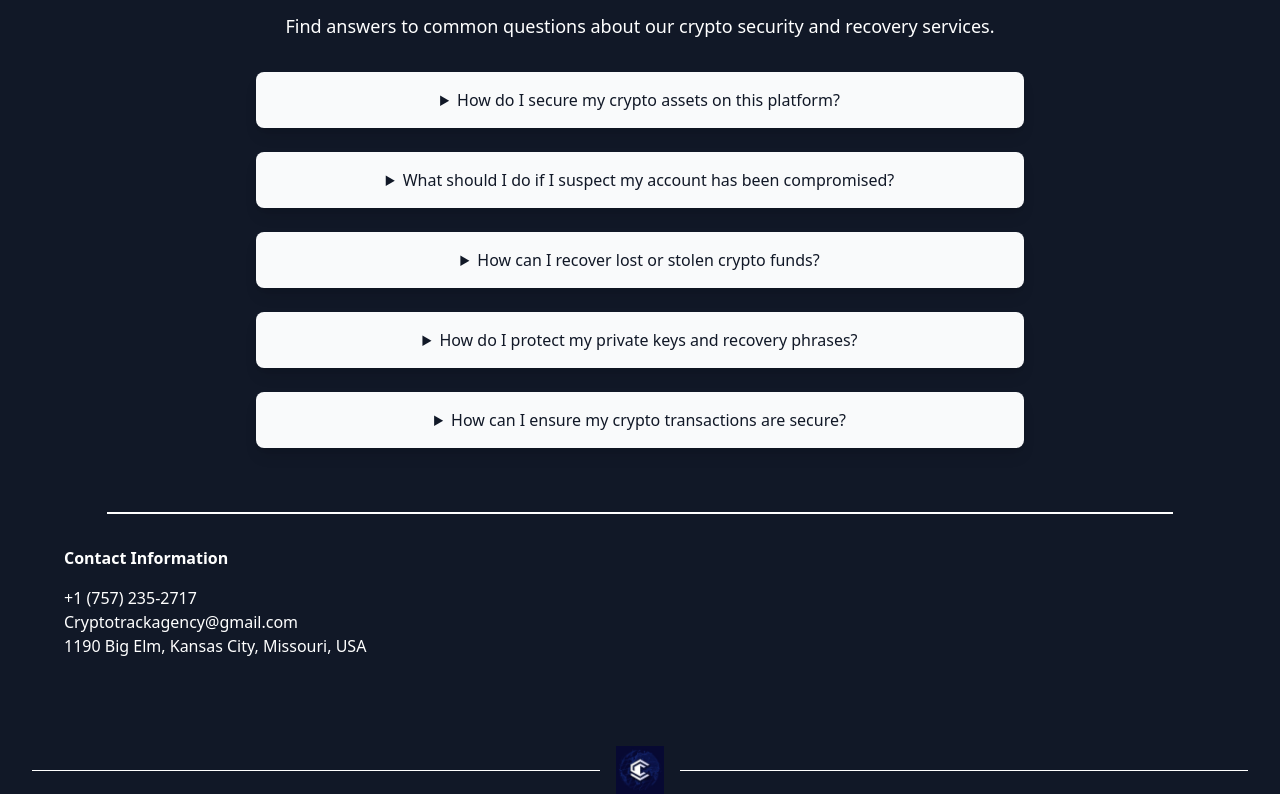
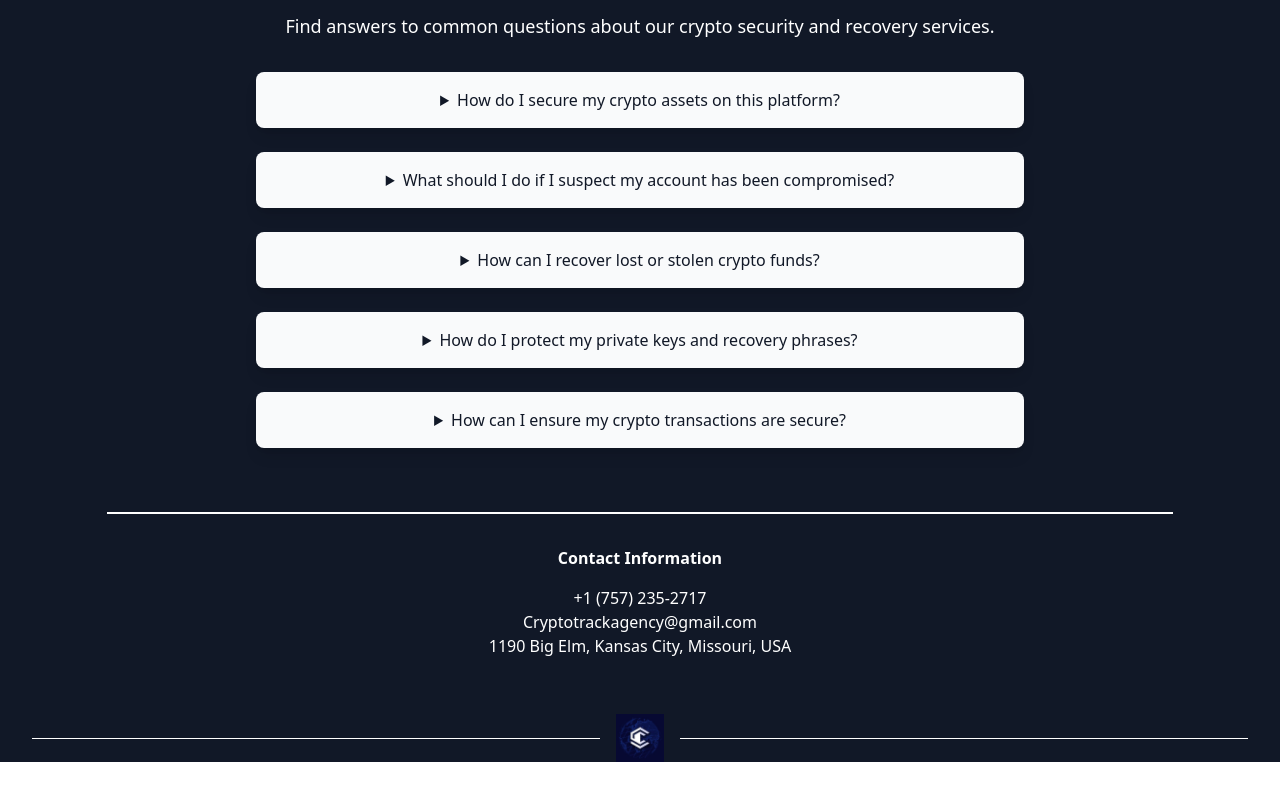
Before and after one commit to Iydeejames/crypto-retrak-agency, a React (Vite) app: page / in a window 1280 px wide. Shown: the part 4585-5379 px from the top of the page. After the commit the page ends 5347 px from the top, so only its background shows below. Built offline with nearby package versions, Linux system fonts and the light colour scheme.

Commit message:
Update Footer.jsx

```diff
--- a/src/components/molecule/Footer.jsx
+++ b/src/components/molecule/Footer.jsx
@@ -7,13 +7,11 @@
       {/* Top Horizontal Line */}
       <div className="w-5/6 mx-auto border-t-2 border-white"></div>
 
-
       {/* Top Section (Contact Information) */}
       <div className="py-8 px-4 md:px-8 w-full">
         <div className="container mx-auto px-4 md:px-8">
-          <div className="grid grid-cols-1 md:grid-cols-3 gap-8 mb-8">
-            {/* Contact Information */}
-            <div>
+          <div className="flex justify-center">
+            <div className="flex flex-col items-center text-center">
               <h4 className="font-bold mb-4 text-xs md:text-base">Contact Information</h4>
               <ul className="text-xs md:text-base">
                 <li>+1 (757) 235-2717</li>
@@ -21,24 +19,6 @@
                 <li>1190 Big Elm, Kansas City, Missouri, USA</li>
               </ul>
             </div>
-
-            {/* Our Socials Section
-            <div>
-              <h4 className="font-bold mb-4 text-xs md:text-base">Our Socials</h4>
-              <div className="flex space-x-4">
-                <a href="#" target="_blank" rel="noopener noreferrer" className="text-blue-600">
-                  <FaFacebookF size={22} />
-                </a>
-                <a href="#" target="_blank" rel="noopener noreferrer" className="text-pink-600">
-                  <FaInstagram size={22} />
-                </a>
-                <a href="#" target="_blank" rel="noopener noreferrer" className="text-green-500">
-                  <FaWhatsapp size={22} />
-                </a>
-              </div>
-            </div>
-            */}
-
           </div>
         </div>
       </div>
```
